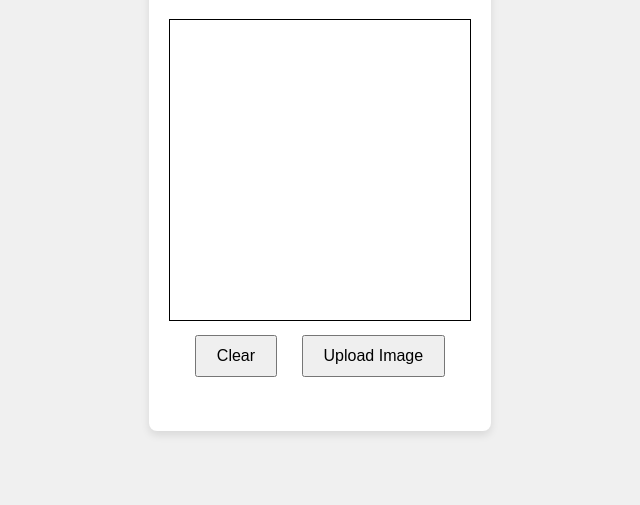
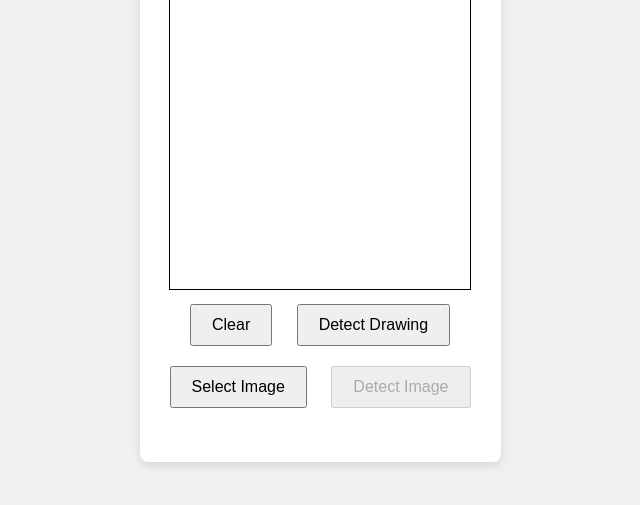
Before and after one commit to zhorzho1/Handwriting_Detector, a website: page mzhor20/symbol_detection_frontend/index.html in a window 1280 px wide. Shown: the part 229-734 px from the top of the page, without its empty margins (320-960 px from the left). Drawn offline with Linux system fonts and the light colour scheme.

Commit message:
Update index.html to add feature to upload image

```diff
--- a/mzhor20/symbol_detection_frontend/index.html
+++ b/mzhor20/symbol_detection_frontend/index.html
@@ -12,7 +12,11 @@
         <canvas id="drawingCanvas" width="300" height="300"></canvas>
         <br>
         <button onclick="clearCanvas()">Clear</button>
-        <button onclick="uploadImage()">Upload Image</button>
+        <button onclick="uploadCanvasImage()">Detect Drawing</button>
+        <br>
+        <input type="file" id="imageInput" accept="image/*" onchange="handleFileSelect()" style="display: none;">
+        <button onclick="document.getElementById('imageInput').click()">Select Image</button>
+        <button id="detectImageButton" onclick="detectUploadedFile()" disabled>Detect Image</button>
         <div id="result">
             <p id="symbol"></p>
         </div>
```
